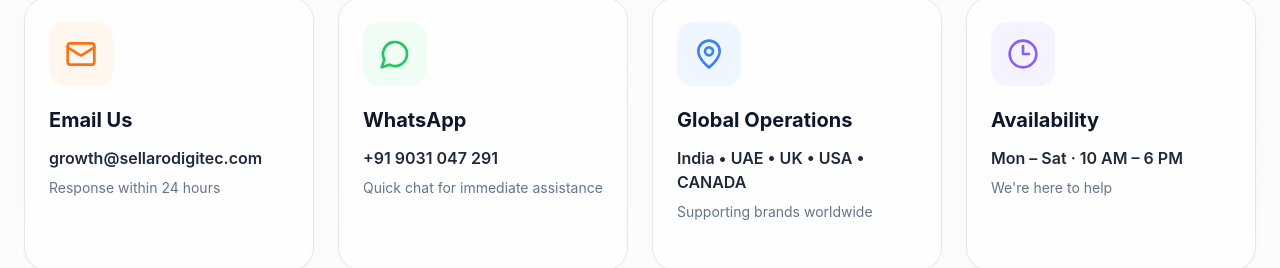
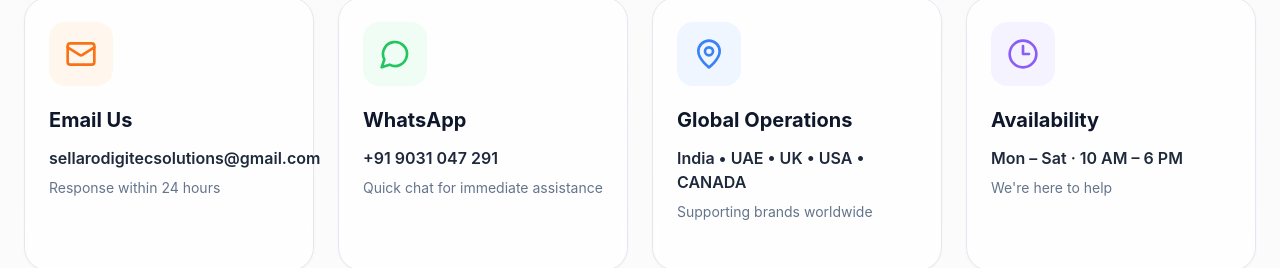
Before and after one commit to nishantkumar164-bit/sellaroDigitec, a React (Vite) app: page /contact in a window 1280 px wide. Shown: the part 2050-2318 px from the top of the page. Built offline with nearby package versions, Linux system fonts and the light colour scheme; no server answers.

Commit message:
email_changed

```diff
--- a/src/components/sections/ContactCards.jsx
+++ b/src/components/sections/ContactCards.jsx
@@ -10,7 +10,7 @@ const cards = [
     {
         icon: Mail,
         title: 'Email Us',
-        primary: 'growth@sellarodigitec.com',
+        primary: 'sellarodigitecsolutions@gmail.com',
         secondary: 'Response within 24 hours',
         bg: 'bg-orange-50',
         color: 'text-orange-500',
```
